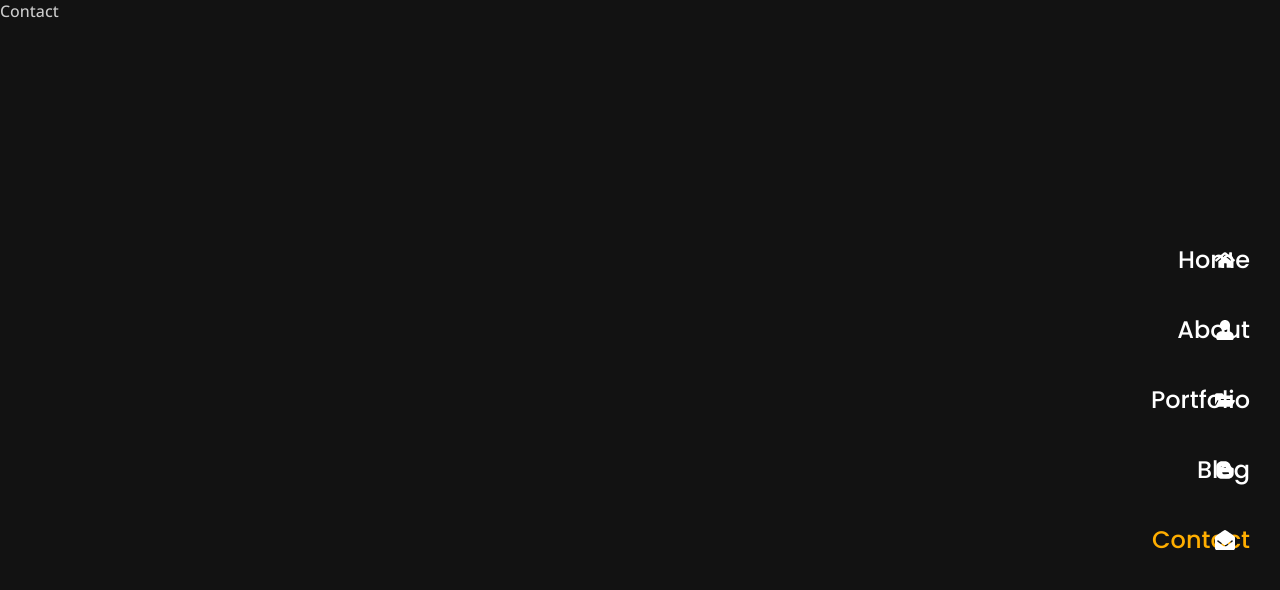
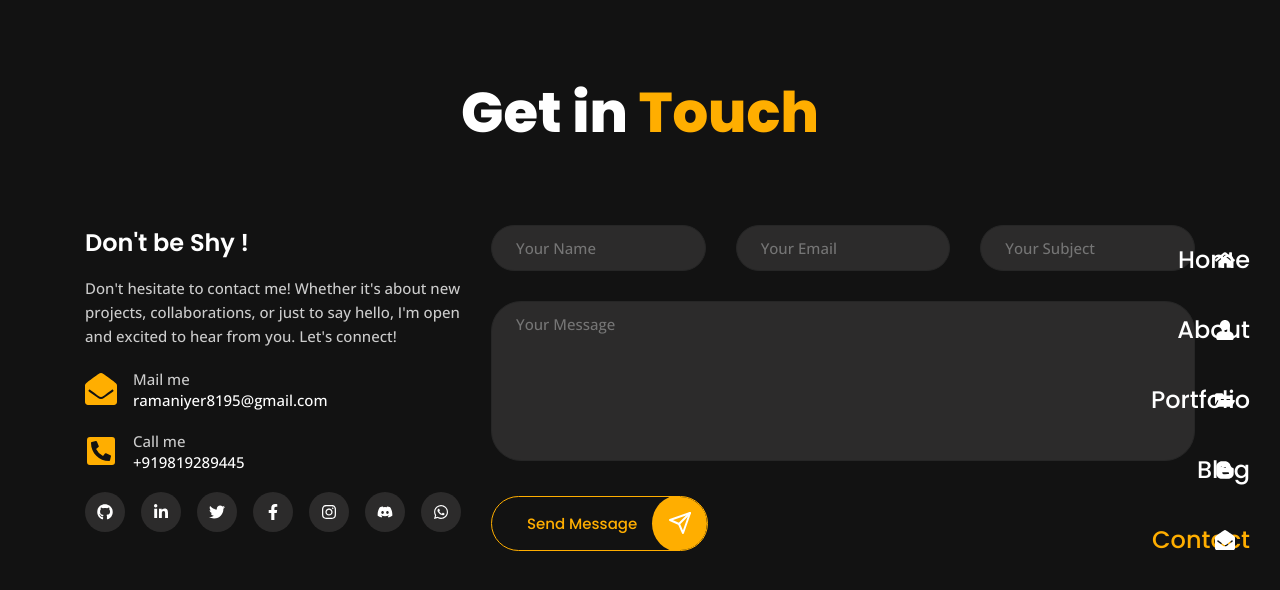
Before and after one commit to ramaniyer8195/raman-portfolio-website, a React (Vite) app: page /contact in a window 1280 px wide. Shown: the top 590 px of the page. Built offline with nearby package versions, Linux system fonts and the light colour scheme.

Commit message:
Added basic contact component (#6)

```diff
--- a/src/pages/contact/contact.css
+++ b/src/pages/contact/contact.css
@@ -0,0 +1,75 @@
+.contact__container {
+  grid-template-columns: 4fr 8fr;
+}
+
+.contact__title {
+  font-size: var(--h3-font-size);
+  font-weight: var(--weight-600);
+  margin-bottom: 1rem;
+}
+
+.contact__description {
+  font-size: var(--small-font-size);
+  line-height: 1.6;
+}
+
+.contact__description,
+.contact__info .info__item {
+  margin-bottom: 20px;
+}
+
+.contact__info .info__item {
+  display: flex;
+  align-items: center;
+  gap: 16px;
+}
+
+.contact__info .info__icon {
+  color: var(--primary-color);
+  font-size: var(--h2-font-size);
+}
+
+.contact__info .info__title {
+  font-size: var(--small-font-size);
+}
+
+.contact__info .info__description {
+  font-family: var(--body-font);
+  font-size: var(--small-font-size);
+  font-weight: var(--weight-500);
+}
+
+.contact__socials {
+  display: flex;
+  column-gap: 16px;
+}
+
+.contact__social-link {
+  background-color: var(--container-color);
+  color: var(--title-color);
+  width: 40px;
+  height: 40px;
+  border-radius: 50%;
+  text-align: center;
+  line-height: 44px;
+  transition: all 0.3s ease;
+}
+
+.contact__social-link:hover {
+  background-color: var(--primary-color);
+}
+
+.form__input-group {
+  display: grid;
+  grid-template-columns: repeat(3, 1fr);
+  column-gap: 30px;
+}
+
+.form__input-div {
+  margin-bottom: 30px;
+}
+
+.contact__button-icon {
+  font-size: var(--h3-font-size);
+  line-height: 64px;
+}
--- a/src/pages/contact/contact.tsx
+++ b/src/pages/contact/contact.tsx
@@ -1,8 +1,104 @@
-import React from "react";
 import "./contact.css";
+import {
+  FaEnvelopeOpen,
+  FaPhoneSquareAlt,
+  FaFacebookF,
+  FaTwitter,
+  FaInstagram,
+  FaLinkedinIn,
+  FaWhatsapp,
+  FaDiscord,
+  FaGithub,
+} from "react-icons/fa";
+import { FiSend } from "react-icons/fi";
+import FormControl from "./form-control/form-control";
 
 const Contact = () => {
-  return <div>Contact</div>;
+  return (
+    <section className="contact section">
+      <h2 className="section__title">
+        Get in <span>Touch</span>
+      </h2>
+
+      <div className="contact__container container grid">
+        <div className="contact__data">
+          <h3 className="contact__title">Don't be Shy !</h3>
+
+          <p className="contact__description">
+            Don't hesitate to contact me! Whether it's about new projects,
+            collaborations, or just to say hello, I'm open and excited to hear
+            from you. Let's connect!
+          </p>
+
+          <div className="contact__info">
+            <div className="info__item">
+              <FaEnvelopeOpen className="info__icon" />
+              <div>
+                <span className="info__title">Mail me</span>
+                <h4 className="info__description">ramaniyer8195@gmail.com</h4>
+              </div>
+            </div>
+            <div className="info__item">
+              <FaPhoneSquareAlt className="info__icon" />
+              <div>
+                <span className="info__title">Call me</span>
+                <h4 className="info__description">+919819289445</h4>
+              </div>
+            </div>
+          </div>
+
+          <div className="contact__socials">
+            <a href="#" className="contact__social-link">
+              <FaGithub />
+            </a>
+            <a href="#" className="contact__social-link">
+              <FaLinkedinIn />
+            </a>
+            <a href="#" className="contact__social-link">
+              <FaTwitter />
+            </a>
+            <a href="#" className="contact__social-link">
+              <FaFacebookF />
+            </a>
+            <a href="#" className="contact__social-link">
+              <FaInstagram />
+            </a>
+            <a href="#" className="contact__social-link">
+              <FaDiscord />
+            </a>
+            <a href="#" className="contact__social-link">
+              <FaWhatsapp />
+            </a>
+          </div>
+        </div>
+
+        <form className="contact__form">
+          <div className="form__input-group">
+            <div className="form__input-div">
+              <FormControl placeholder="Your Name" />
+            </div>
+            <div className="form__input-div">
+              <FormControl placeholder="Your Email" />
+            </div>
+            <div className="form__input-div">
+              <FormControl placeholder="Your Subject" />
+            </div>
+          </div>
+
+          <div className="form__input-div">
+            <FormControl placeholder="Your Message" textArea />
+          </div>
+
+          <button className="button">
+            Send Message
+            <span className="button__icon contact__button-icon">
+              <FiSend />
+            </span>
+          </button>
+        </form>
+      </div>
+    </section>
+  );
 };
 
 export default Contact;
--- /dev/null
+++ b/src/pages/contact/form-control/form-control.css
@@ -0,0 +1,19 @@
+.form__control {
+  border: 1px solid var(--border-color);
+  background-color: var(--container-color);
+  color: var(--title-color);
+  width: 100%;
+  padding: 12px 24px;
+  border-radius: 30px;
+  font-size: var(--small-font-size);
+  transition: all 0.3s ease;
+}
+
+.form__control:focus {
+  border-color: var(--primary-color);
+}
+
+.textarea {
+  resize: none;
+  height: 160px;
+}
--- /dev/null
+++ b/src/pages/contact/form-control/form-control.interfaces.ts
@@ -0,0 +1,4 @@
+export interface FormInputProps {
+  placeholder: string;
+  textArea?: boolean;
+}
--- /dev/null
+++ b/src/pages/contact/form-control/form-control.tsx
@@ -0,0 +1,19 @@
+import "./form-control.css";
+import { FormInputProps } from "./form-control.interfaces";
+
+const FormInput = ({ placeholder, textArea }: FormInputProps) => {
+  if (textArea) {
+    return (
+      <textarea
+        placeholder={placeholder}
+        className="form__control textarea"
+      ></textarea>
+    );
+  }
+
+  return (
+    <input type="text" placeholder={placeholder} className="form__control" />
+  );
+};
+
+export default FormInput;
```
Also changed, not shown: src/pages/contact/form-input/form-input.tsx (deleted, +0 -8 lines), src/pages/contact/form-textarea/form-textarea.tsx (deleted, +0 -8 lines), src/pages/contact/form-input/form-input.css (deleted), src/pages/contact/form-input/form-input.interfaces.ts (deleted), src/pages/contact/form-textarea/form-textarea.css (deleted), src/pages/contact/form-textarea/form-textarea.interfaces.ts (deleted).
